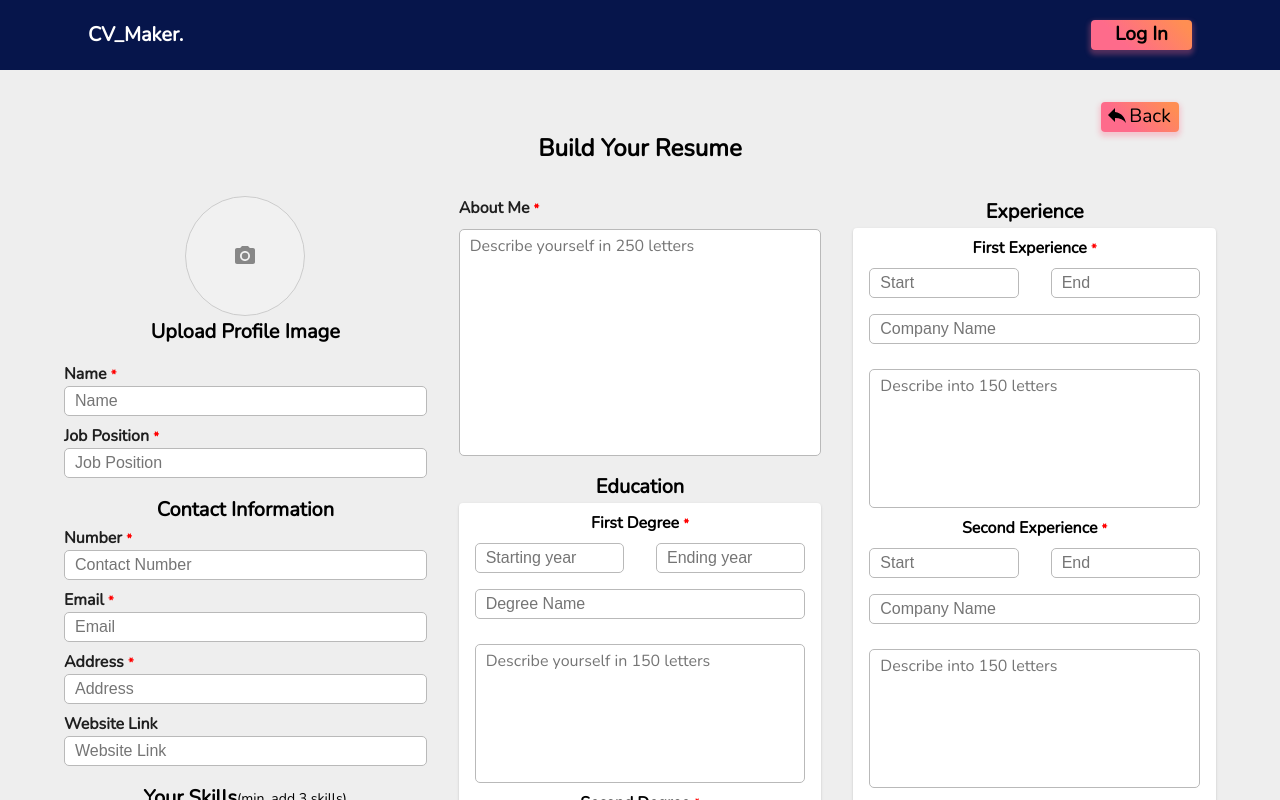
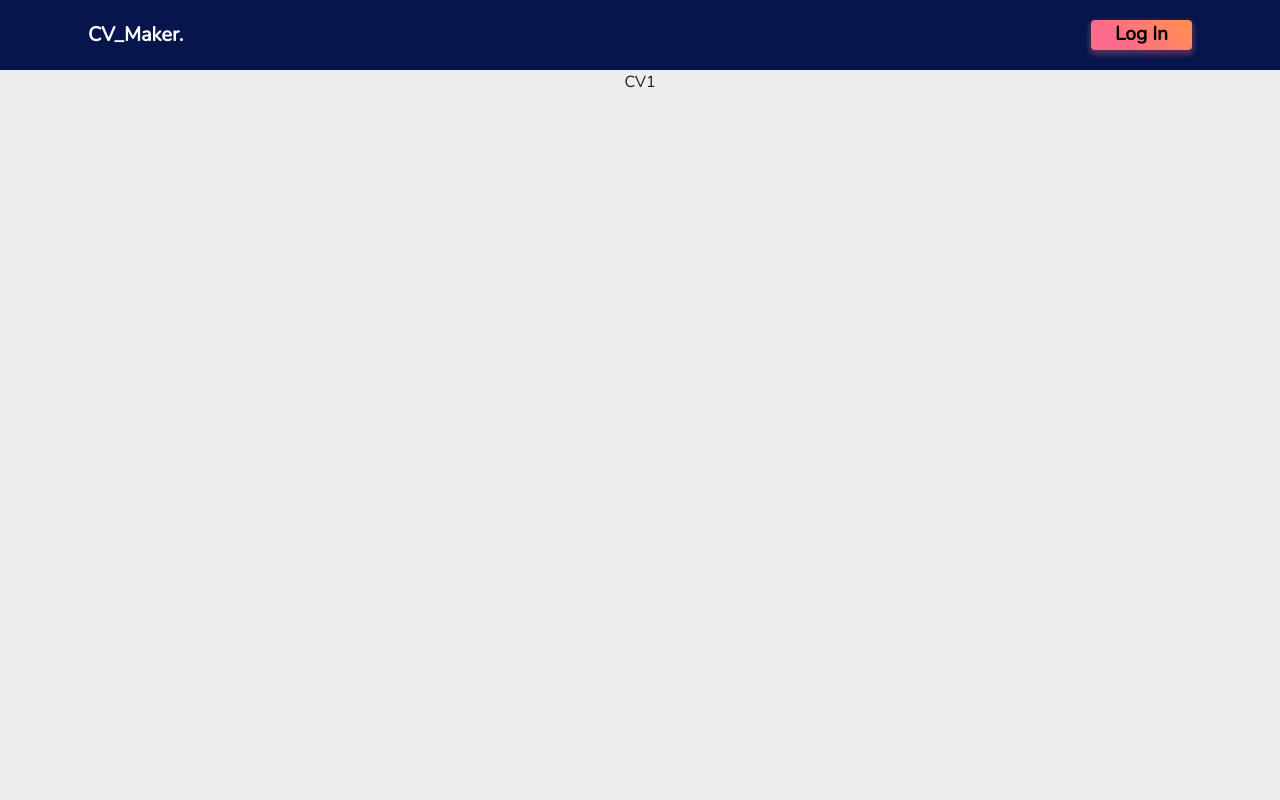
Before and after one commit to ProgrammingWithMudassar/CV_Maker_Project, a React (Vite) app: page /resume/cv1 in a window 1280 px wide. Shown: the top 800 px of the page. Built offline with nearby package versions, Linux system fonts and the light colour scheme; a web font is replaced by a local one.

Commit message:
update cv

```diff
--- a/src/App.jsx
+++ b/src/App.jsx
@@ -1,7 +1,7 @@
 import { useState } from 'react'
 import './App.css'
 import { Navbar } from './Components/index'
-import { Home, Templates, Login, SignUp, CV_Form } from './Pages/index'
+import { Home, Templates, Login, SignUp, CV_Form, CV } from './Pages/index'
 import { BrowserRouter as Router, Routes, Route } from 'react-router-dom'
 import PrivateRoute from './Utils/PrivateRoute'
 import 'react-toastify/dist/ReactToastify.css';
@@ -25,6 +25,7 @@ function App() {
           <Route path='/' element={<PrivateRoute />} >
             <Route exact path='/resume' element={<Templates />} />
             <Route path='/resume/:id' element={<CV_Form />} />
+            <Route path='/resume/cv1' element={<CV />} />
           </Route>
         </Routes>
       </Router>
--- a/src/Pages/CV.jsx
+++ b/src/Pages/CV.jsx
@@ -1,9 +1,12 @@
 import React from 'react'
+import { CV1 } from './CVs/index.js'
 
-const CV1 = () => {
+const CV = () => {
   return (
-    <div>CV1</div>
+    <div>
+      <CV1 />
+    </div>
   )
 }
 
-export default CV1
+export default CV
--- /dev/null
+++ b/src/Pages/CVs/index.js
@@ -0,0 +1 @@
+export { default as CV1 } from './CV1';
--- a/src/Pages/index.js
+++ b/src/Pages/index.js
@@ -3,3 +3,4 @@ export { default as Templates } from './Templates';
 export { default as Login } from './Login';
 export { default as SignUp } from './SignUp';
 export { default as CV_Form } from './CV_Form';
+export { default as CV } from './CV';
```
